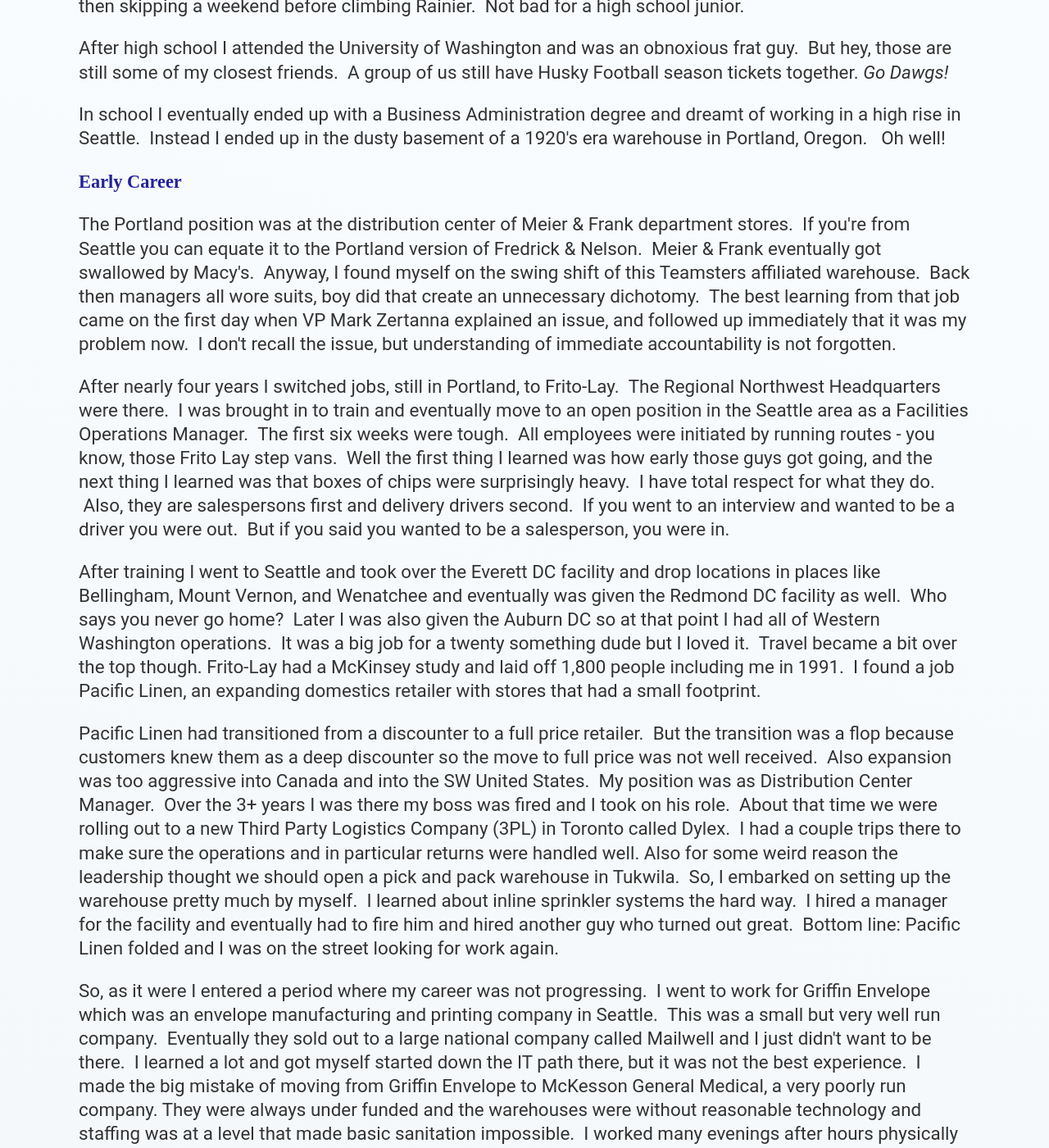
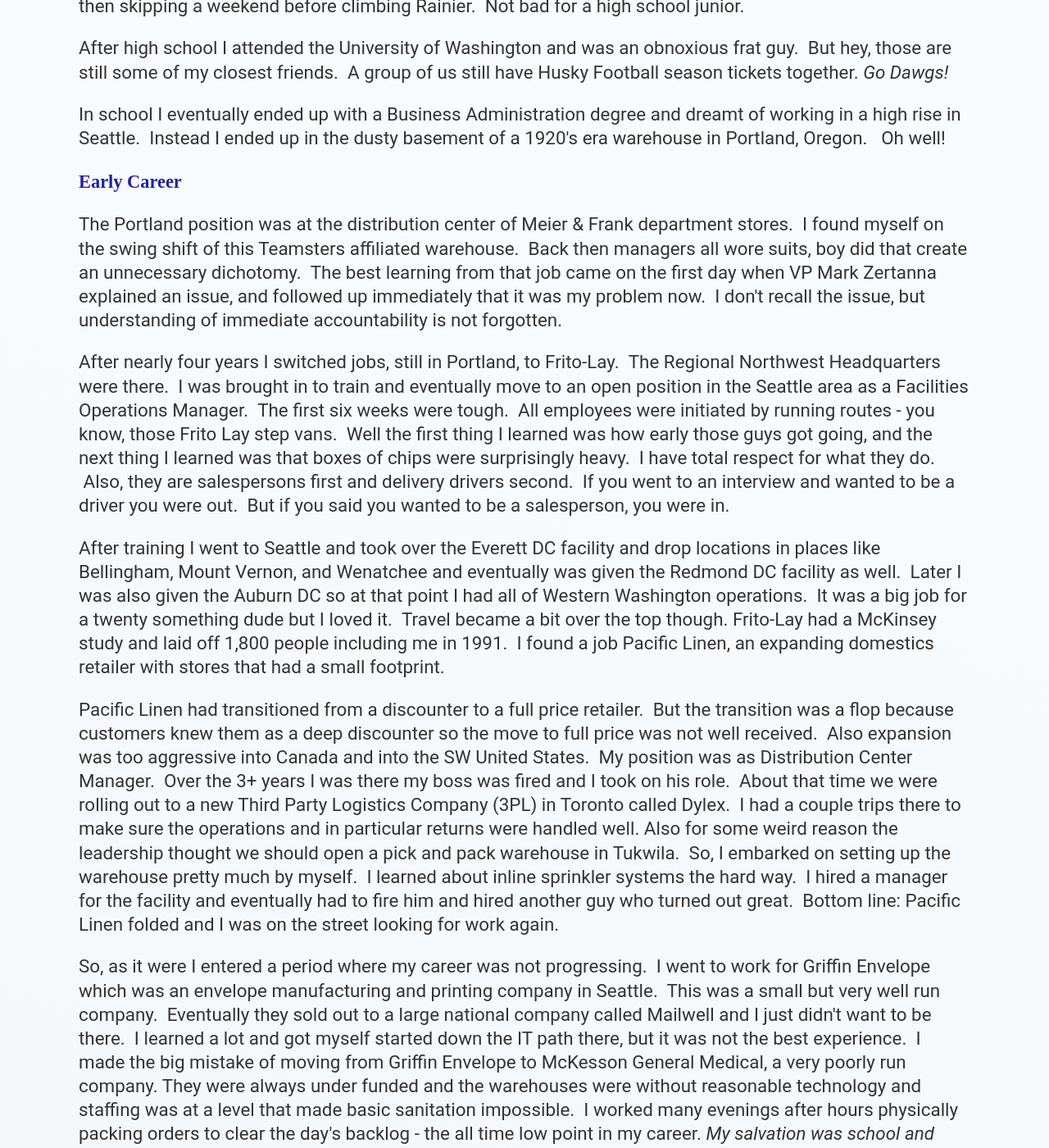
Before and after one commit to mo4dawg/mo4dawg.github.io, a Jekyll site: the page built from about/index.html, in a window 1280 px wide and 1400 px high, scrolled down 637 px. Shown: the whole window at 82% size. Built offline with Jekyll 4.4.1, drawn with Linux system fonts in a browser that asks for light colours.

Commit message:
Update index.html

```diff
--- a/about/index.html
+++ b/about/index.html
@@ -18,11 +18,11 @@
 <p>After high school I attended the University of Washington and was an obnoxious frat guy.  &nbsp;But hey, those are still some of my closest friends.  &nbsp;A group of us still have Husky Football season tickets together.  <em> Go Dawgs! </em></p>
 <p>In school I eventually ended up with a Business Administration degree and dreamt of working in a high rise in Seattle. &nbsp;Instead I ended up in the dusty basement of a 1920's era warehouse in Portland, Oregon. &nbsp; Oh well!</p>
 <h3><a name="EarlyCareer">Early Career</a></h3>
-<p>The Portland position was at the distribution center of Meier & Frank department stores. &nbsp;If you're from Seattle you can equate it to the Portland version of Fredrick & Nelson. &nbsp;Meier & Frank eventually got swallowed by Macy's.  &nbsp;Anyway, I found myself on the swing shift of this Teamsters affiliated warehouse.  &nbsp;Back then managers all wore suits, boy did that create an unnecessary dichotomy.  &nbsp;The best learning from that job came on the first day when VP Mark Zertanna explained an issue, and followed up immediately that it was my problem now.  &nbsp;I don't recall the issue, but understanding of immediate accountability is not forgotten. </p>
-<p>After nearly four years I switched jobs, still in Portland, to Frito-Lay. &nbsp;The Regional Northwest Headquarters were there. &nbsp;I was brought in to train and eventually move to an open position in the Seattle area as a Facilities Operations Manager. &nbsp;The first six weeks were tough. &nbsp;All employees were initiated by running routes - you know, those Frito Lay step vans. &nbsp;Well the first thing I learned was how early those guys got going, and the next thing I learned was that boxes of chips were surprisingly heavy. &nbsp;I have total respect for what they do.  &nbsp;Also, they are salespersons first and delivery drivers second. &nbsp;If you went to an interview and wanted to be a driver you were out. &nbsp;But if you said you wanted to be a salesperson, you were in. </p>
-<p>After training I went to Seattle and took over the Everett DC facility and drop locations in places like Bellingham, Mount Vernon, and Wenatchee and eventually was given the Redmond DC facility as well.  &nbsp;Who says you never go home?  &nbsp;Later I was also given the Auburn DC so at that point I had all of Western Washington operations.  &nbsp;It was a big job for a twenty something dude but I loved it.  &nbsp;Travel became a bit over the top though.  Frito-Lay had a McKinsey study and laid off 1,800 people including me in 1991. &nbsp;I found a job Pacific Linen, an expanding domestics retailer with stores that had a small footprint.</p>
-<p>Pacific Linen had transitioned from a discounter to a full price retailer. &nbsp;But the transition was a flop because customers knew them as a deep discounter so the move to full price was not well received. &nbsp;Also expansion was too aggressive into Canada and into the SW United States. &nbsp;My position was as Distribution Center Manager. &nbsp;Over the 3+ years I was there my boss was fired and I took on his role. &nbsp;About that time we were rolling out to a new Third Party Logistics Company (3PL) in Toronto called Dylex. &nbsp;I had a couple trips there to make sure the operations and in particular returns were handled well.  Also for some weird reason the leadership thought we should open a pick and pack warehouse in Tukwila. &nbsp;So, I embarked on setting up the warehouse pretty much by myself. &nbsp;I learned about inline sprinkler systems the hard way. &nbsp;I hired a manager for the facility and eventually had to fire him and hired another guy who turned out great. &nbsp;Bottom line: Pacific Linen folded and I was on the street looking for work again. </p>
-<p>So, as it were I entered a period where my career was not progressing.  &nbsp;I went to work for Griffin Envelope which was an envelope manufacturing and printing company in Seattle. &nbsp;This was a small but very well run company.  &nbsp;Eventually they sold out to a large national company called Mailwell and I just didn't want to be there. &nbsp;I learned a lot and got myself started down the IT path there, but it was not the best experience. &nbsp;I made the big mistake of moving from Griffin Envelope to McKesson General Medical, a very poorly run company.  They were always under funded and the warehouses were without reasonable technology and staffing was at a level that made basic sanitation impossible. &nbsp;I worked many evenings after hours physically packing orders to clear the day's backlog - the all time low point in my career.  <em>My salvation was school and family.</em> </p>
+<p>The Portland position was at the distribution center of Meier & Frank department stores.&nbsp; I found myself on the swing shift of this Teamsters affiliated warehouse.  &nbsp;Back then managers all wore suits, boy did that create an unnecessary dichotomy.  &nbsp;The best learning from that job came on the first day when VP Mark Zertanna explained an issue, and followed up immediately that it was my problem now.  &nbsp;I don't recall the issue, but understanding of immediate accountability is not forgotten. </p>
+<p>After nearly four years I switched jobs, still in Portland, to Frito-Lay. &nbsp;The Regional Northwest Headquarters were there. &nbsp;I was brought in to train and eventually move to an open position in the Seattle area as a Facilities Operations Manager. &nbsp;The first six weeks were tough. &nbsp;All employees were initiated by running routes - you know, those Frito Lay step vans. &nbsp;Well the first thing I learned was how early those guys got going, and the next thing I learned was that boxes of chips were surprisingly heavy. &nbsp;I have total respect for what they do.  &nbsp;Also, they are salespersons first and delivery drivers second.&nbsp; If you went to an interview and wanted to be a driver you were out. &nbsp;But if you said you wanted to be a salesperson, you were in.</p>
+<p>After training I went to Seattle and took over the Everett DC facility and drop locations in places like Bellingham, Mount Vernon, and Wenatchee and eventually was given the Redmond DC facility as well.&nbsp; Later I was also given the Auburn DC so at that point I had all of Western Washington operations.&nbsp; It was a big job for a twenty something dude but I loved it.  &nbsp;Travel became a bit over the top though.  Frito-Lay had a McKinsey study and laid off 1,800 people including me in 1991. &nbsp;I found a job Pacific Linen, an expanding domestics retailer with stores that had a small footprint.</p>
+<p>Pacific Linen had transitioned from a discounter to a full price retailer.&nbsp; But the transition was a flop because customers knew them as a deep discounter so the move to full price was not well received. &nbsp;Also expansion was too aggressive into Canada and into the SW United States.&nbsp; My position was as Distribution Center Manager. &nbsp;Over the 3+ years I was there my boss was fired and I took on his role.&nbsp; About that time we were rolling out to a new Third Party Logistics Company (3PL) in Toronto called Dylex. &nbsp;I had a couple trips there to make sure the operations and in particular returns were handled well.  Also for some weird reason the leadership thought we should open a pick and pack warehouse in Tukwila. &nbsp;So, I embarked on setting up the warehouse pretty much by myself.&nbsp; I learned about inline sprinkler systems the hard way. &nbsp;I hired a manager for the facility and eventually had to fire him and hired another guy who turned out great. &nbsp;Bottom line: Pacific Linen folded and I was on the street looking for work again. </p>
+<p>So, as it were I entered a period where my career was not progressing.&nbsp; I went to work for Griffin Envelope which was an envelope manufacturing and printing company in Seattle.&nbsp; This was a small but very well run company.  &nbsp;Eventually they sold out to a large national company called Mailwell and I just didn't want to be there. &nbsp;I learned a lot and got myself started down the IT path there, but it was not the best experience. &nbsp;I made the big mistake of moving from Griffin Envelope to McKesson General Medical, a very poorly run company.  They were always under funded and the warehouses were without reasonable technology and staffing was at a level that made basic sanitation impossible. &nbsp;I worked many evenings after hours physically packing orders to clear the day's backlog - the all time low point in my career.  <em>My salvation was school and family.</em> </p>
 <h3><a name="Family">Family</a></h3>
 <p>I met my wife Suzanne in 1990 and we were married in October of 1991. &nbsp;It happened that the Frito-Lay layoff was just a couple weeks before the wedding. &nbsp;My son John was born in 1994 about a year before I left Pacific Linen. &nbsp;He had big blue eyes and a blonde head.  He was razor intelligent. &nbsp;My second son Jackson was born in 1996 while I was at Griffin Envelope.  He has darker hair and brown eyes and a built in diligence. &nbsp;Both kids have since grown into fine young men. &nbsp;My family helped me get through the dark days that were McKesson. &nbsp;We used to hold the kids and dance around and sing to REM's "Shining Happy People" and do all those things you do with your kids.</p>
 <h3><a name="School">Back to School</a></h3>
```
